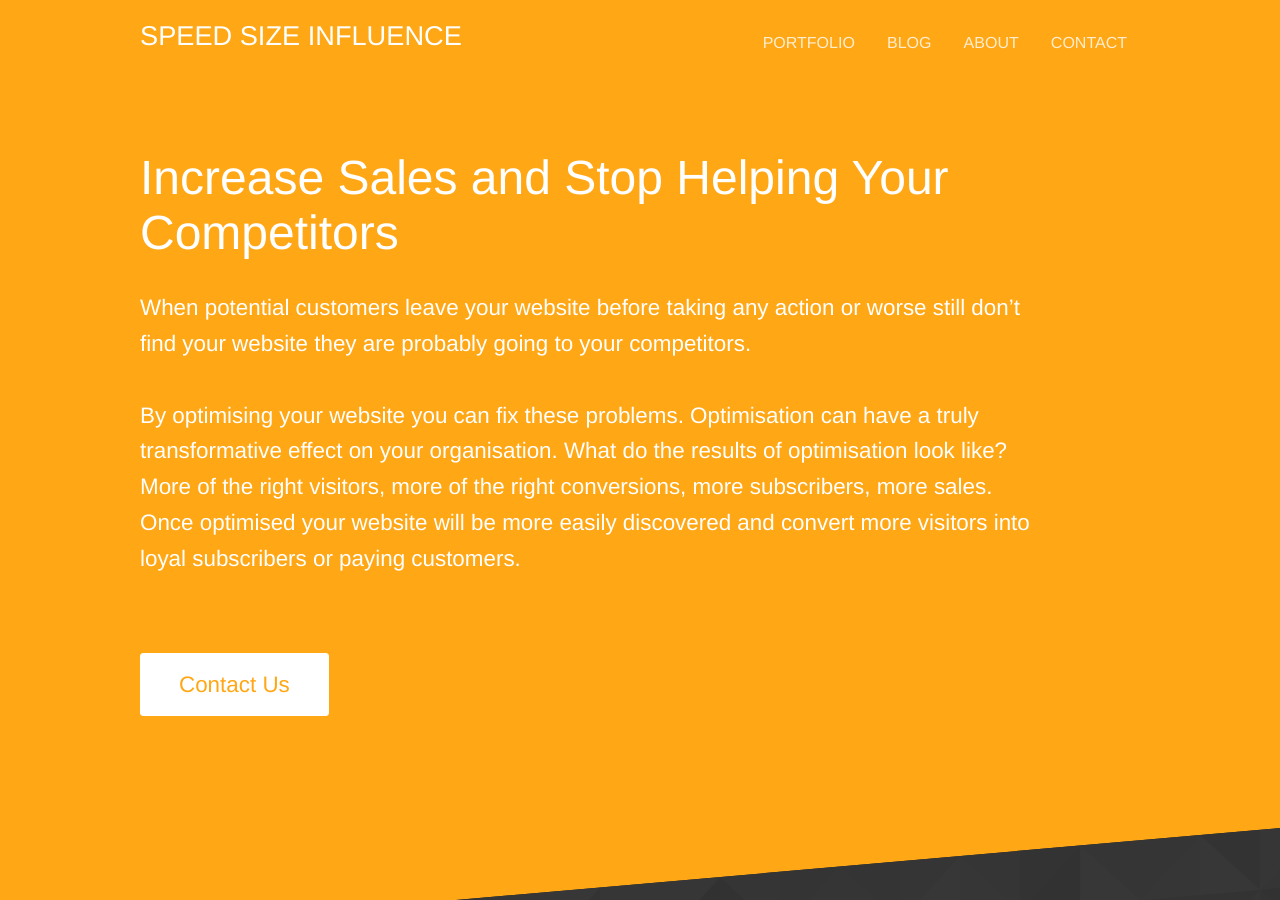
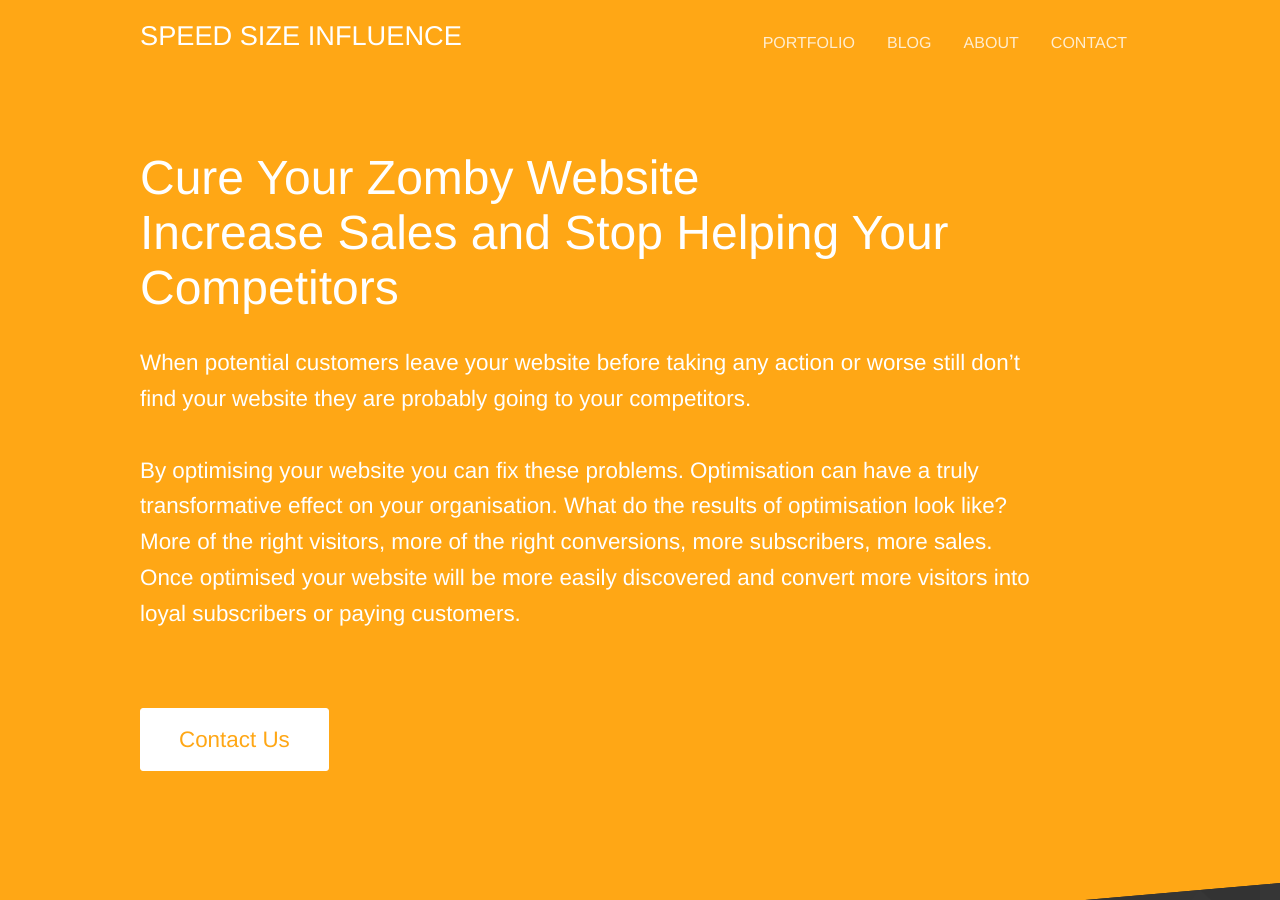
Before and after one commit to primertest-org/BDBBDB, a Jekyll site: the page built from index.html, in a window 1280 px wide and 900 px high. Built offline with Jekyll 4.4.1, drawn with Linux system fonts in a browser that asks for light colours.

Commit message:
Updated 'index.html' via CloudCannon

```diff
--- a/index.html
+++ b/index.html
@@ -4,7 +4,7 @@
 
 <section class="hero diagonal">
 	<div class="container">
-		<h2 class="editable">Increase Sales and Stop Helping Your Competitors</h2>
+		<h2 class="editable">Cure Your Zomby Website<br/>Increase Sales and Stop Helping Your Competitors</h2>
 		<p class="subtext editable"> When potential customers leave your website before taking any action or worse still don&rsquo;t find your website they are probably going to your competitors.<br /><br />By optimising your website you can fix these problems. Optimisation can have a truly transformative effect on your organisation. What do the results of optimisation look like? More of the right visitors, more of the right conversions, more subscribers, more sales. Once optimised your website will be more easily discovered and convert more visitors into loyal subscribers or paying customers.<br />&nbsp;</p>
 		<p><a class="button alt" href="{{ site.baseurl }}/contact/">Contact Us</a></p>
 	</div>
```
